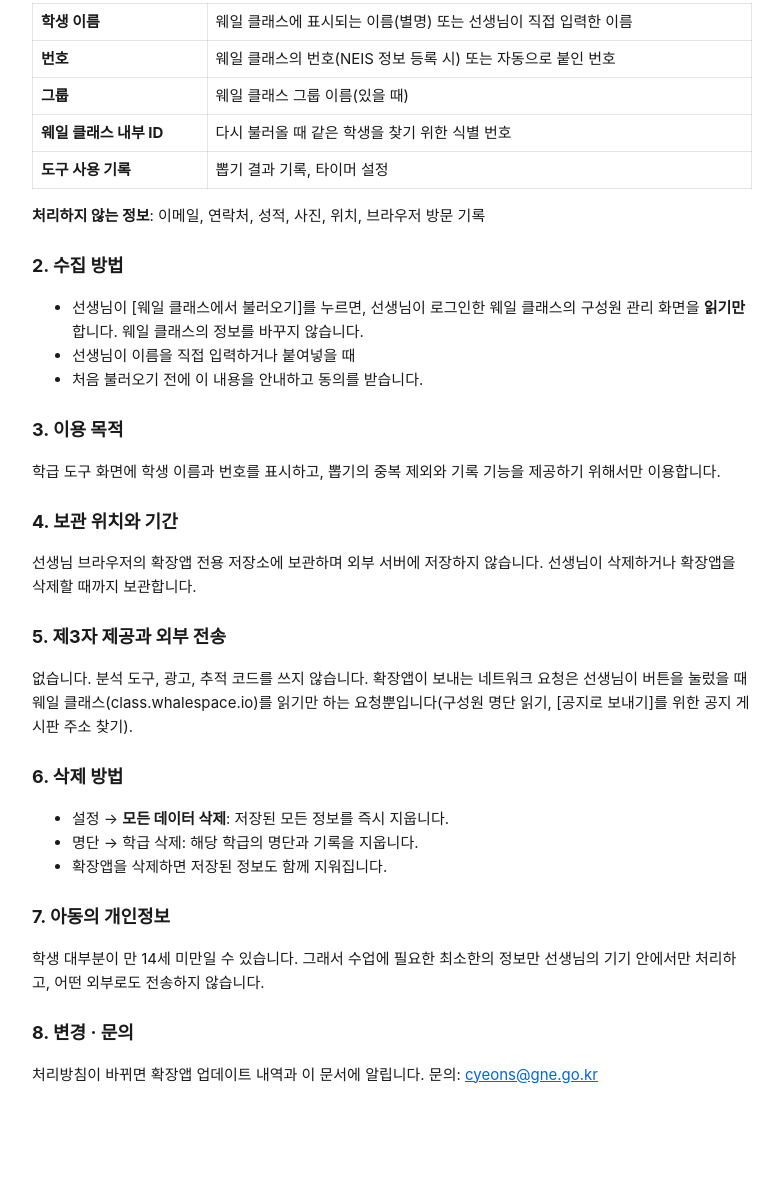
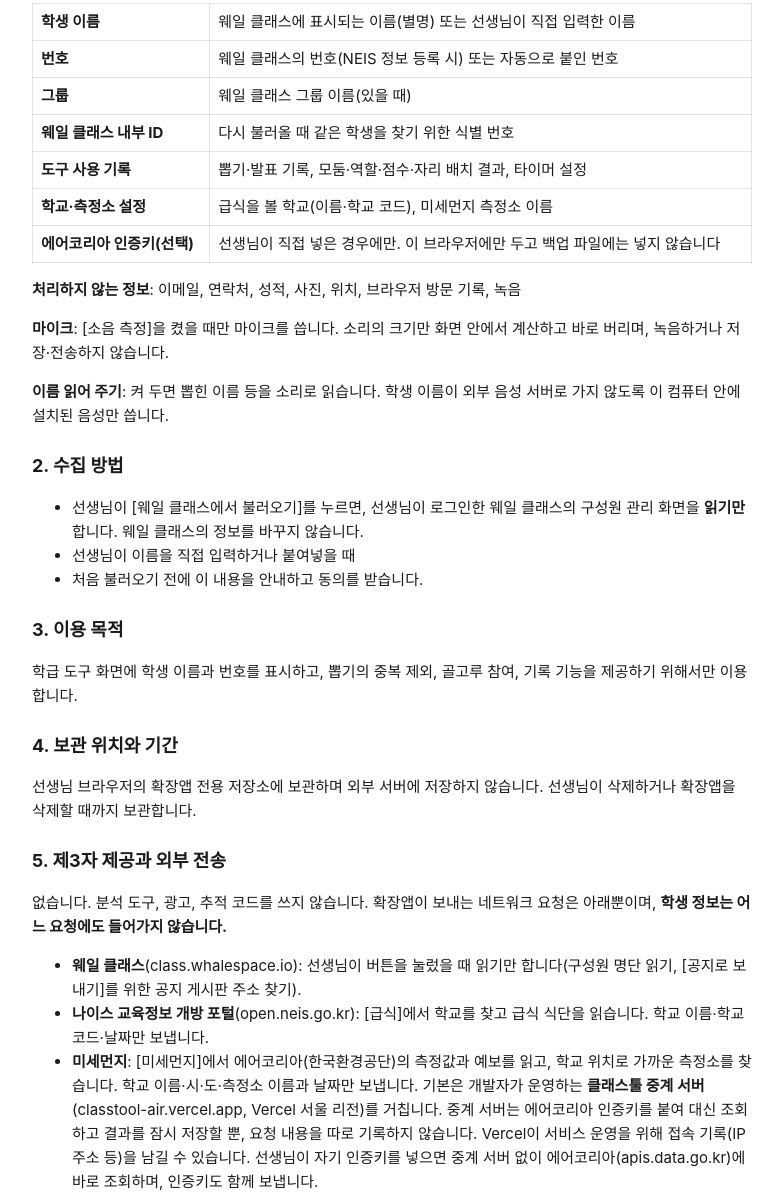
Before and after one commit to cyeons/classtool-privacy, a plain HTML site: page index.html in a window 1280 px wide. Shown: the part 243-1440 px from the top of the page, without its empty margins (248-1031 px from the left). Before the commit the page ends 1369 px from the top, so only its background shows below. Drawn offline with Linux system fonts and the light colour scheme.

Commit message:
처리방침 갱신

```diff
--- a/index.html
+++ b/index.html
@@ -5,7 +5,7 @@
 <meta name="viewport" content="width=device-width, initial-scale=1">
 <title>개인정보 처리방침 — 클래스툴 for Whale</title>
 <style>
-:root{--line:rgba(0,0,0,.1);--text:#1A1A1A;--muted:#777;--link:#0066DC;color-scheme:light}
+:root{--line:rgba(0,0,0,.1);--text:#1A1A1A;--muted:#666;--link:#0066DC;color-scheme:light}
 body{margin:0 auto;max-width:720px;padding:24px 16px 48px;font:15px/1.6 -apple-system,BlinkMacSystemFont,"Segoe UI","Malgun Gothic",sans-serif;color:var(--text);background:#fff}
 h1{font-size:1.5rem}h2{font-size:1.125rem;margin-top:24px}.muted{color:var(--muted);font-size:.8125rem}a{color:var(--link)}
 table{border-collapse:collapse;width:100%}td,th{border:1px solid var(--line);padding:6px 8px;text-align:left;vertical-align:top}
@@ -15,7 +15,7 @@
 <body>
 <!-- 원본: 저장소 루트 PRIVACY.md. 고치면 이 파일도 같은 커밋에서 맞춘다. -->
 <h1>클래스툴 for Whale 개인정보 처리방침</h1>
-<p class="muted">최종 수정일: 2026-09-25 · 클래스툴 for Whale은 네이버가 만들거나 보증하는 공식 앱이 아닙니다.</p>
+<p class="muted">최종 수정일: 2026-09-28 · 클래스툴 for Whale은 네이버가 만들거나 보증하는 공식 앱이 아닙니다.</p>
 <p>클래스툴 for Whale(이하 "확장앱")은 선생님이 학급 도구(뽑기, 타이머 등)를 쓸 수 있도록 학생 명단을 <strong>선생님의 브라우저 안에만</strong> 저장합니다. 개발자를 포함한 누구에게도 학생 정보가 전송되지 않습니다.</p>
 
 <h2>1. 처리하는 정보</h2>
@@ -24,9 +24,13 @@
 <tr><th>번호</th><td>웨일 클래스의 번호(NEIS 정보 등록 시) 또는 자동으로 붙인 번호</td></tr>
 <tr><th>그룹</th><td>웨일 클래스 그룹 이름(있을 때)</td></tr>
 <tr><th>웨일 클래스 내부 ID</th><td>다시 불러올 때 같은 학생을 찾기 위한 식별 번호</td></tr>
-<tr><th>도구 사용 기록</th><td>뽑기 결과 기록, 타이머 설정</td></tr>
+<tr><th>도구 사용 기록</th><td>뽑기·발표 기록, 모둠·역할·점수·자리 배치 결과, 타이머 설정</td></tr>
+<tr><th>학교·측정소 설정</th><td>급식을 볼 학교(이름·학교 코드), 미세먼지 측정소 이름</td></tr>
+<tr><th>에어코리아 인증키(선택)</th><td>선생님이 직접 넣은 경우에만. 이 브라우저에만 두고 백업 파일에는 넣지 않습니다</td></tr>
 </table>
-<p><strong>처리하지 않는 정보</strong>: 이메일, 연락처, 성적, 사진, 위치, 브라우저 방문 기록</p>
+<p><strong>처리하지 않는 정보</strong>: 이메일, 연락처, 성적, 사진, 위치, 브라우저 방문 기록, 녹음</p>
+<p><strong>마이크</strong>: [소음 측정]을 켰을 때만 마이크를 씁니다. 소리의 크기만 화면 안에서 계산하고 바로 버리며, 녹음하거나 저장·전송하지 않습니다.</p>
+<p><strong>이름 읽어 주기</strong>: 켜 두면 뽑힌 이름 등을 소리로 읽습니다. 학생 이름이 외부 음성 서버로 가지 않도록 이 컴퓨터 안에 설치된 음성만 씁니다.</p>
 
 <h2>2. 수집 방법</h2>
 <ul>
@@ -36,13 +40,18 @@
 </ul>
 
 <h2>3. 이용 목적</h2>
-<p>학급 도구 화면에 학생 이름과 번호를 표시하고, 뽑기의 중복 제외와 기록 기능을 제공하기 위해서만 이용합니다.</p>
+<p>학급 도구 화면에 학생 이름과 번호를 표시하고, 뽑기의 중복 제외, 골고루 참여, 기록 기능을 제공하기 위해서만 이용합니다.</p>
 
 <h2>4. 보관 위치와 기간</h2>
 <p>선생님 브라우저의 확장앱 전용 저장소에 보관하며 외부 서버에 저장하지 않습니다. 선생님이 삭제하거나 확장앱을 삭제할 때까지 보관합니다.</p>
 
 <h2>5. 제3자 제공과 외부 전송</h2>
-<p>없습니다. 분석 도구, 광고, 추적 코드를 쓰지 않습니다. 확장앱이 보내는 네트워크 요청은 선생님이 버튼을 눌렀을 때 웨일 클래스(class.whalespace.io)를 읽기만 하는 요청뿐입니다(구성원 명단 읽기, [공지로 보내기]를 위한 공지 게시판 주소 찾기).</p>
+<p>없습니다. 분석 도구, 광고, 추적 코드를 쓰지 않습니다. 확장앱이 보내는 네트워크 요청은 아래뿐이며, <strong>학생 정보는 어느 요청에도 들어가지 않습니다.</strong></p>
+<ul>
+<li><strong>웨일 클래스</strong>(class.whalespace.io): 선생님이 버튼을 눌렀을 때 읽기만 합니다(구성원 명단 읽기, [공지로 보내기]를 위한 공지 게시판 주소 찾기).</li>
+<li><strong>나이스 교육정보 개방 포털</strong>(open.neis.go.kr): [급식]에서 학교를 찾고 급식 식단을 읽습니다. 학교 이름·학교 코드·날짜만 보냅니다.</li>
+<li><strong>미세먼지</strong>: [미세먼지]에서 에어코리아(한국환경공단)의 측정값과 예보를 읽고, 학교 위치로 가까운 측정소를 찾습니다. 학교 이름·시·도·측정소 이름과 날짜만 보냅니다. 기본은 개발자가 운영하는 <strong>클래스툴 중계 서버</strong>(classtool-air.vercel.app, Vercel 서울 리전)를 거칩니다. 중계 서버는 에어코리아 인증키를 붙여 대신 조회하고 결과를 잠시 저장할 뿐, 요청 내용을 따로 기록하지 않습니다. Vercel이 서비스 운영을 위해 접속 기록(IP 주소 등)을 남길 수 있습니다. 선생님이 자기 인증키를 넣으면 중계 서버 없이 에어코리아(apis.data.go.kr)에 바로 조회하며, 인증키도 함께 보냅니다.</li>
+</ul>
 
 <h2>6. 삭제 방법</h2>
 <ul>
@@ -52,7 +61,7 @@
 </ul>
 
 <h2>7. 아동의 개인정보</h2>
-<p>학생 대부분이 만 14세 미만일 수 있습니다. 그래서 수업에 필요한 최소한의 정보만 선생님의 기기 안에서만 처리하고, 어떤 외부로도 전송하지 않습니다.</p>
+<p>학생 대부분이 만 14세 미만일 수 있습니다. 그래서 수업에 필요한 최소한의 정보를 선생님의 기기 안에서만 처리하고, 외부로 전송하지 않습니다.</p>
 
 <h2>8. 변경 · 문의</h2>
 <p>처리방침이 바뀌면 확장앱 업데이트 내역과 이 문서에 알립니다. 문의: <a href="mailto:cyeons@gne.go.kr">cyeons@gne.go.kr</a></p>
```
